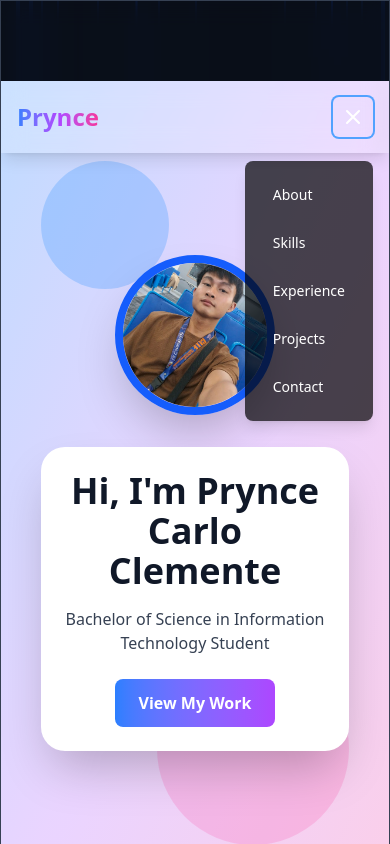
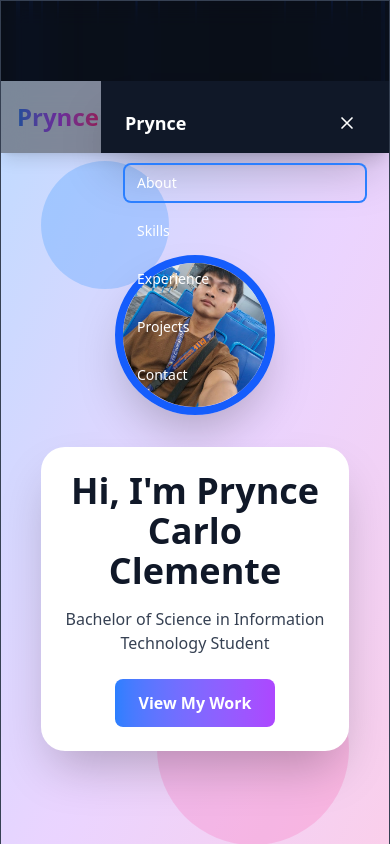
Before and after one commit to Prynce0711/MyPortfolio, a React (Vite) app: page / in a window 390 px wide. Both pictures are taken after a click on the button "Toggle menu". Shown: the top 844 px of the page. Built offline with nearby package versions, Linux system fonts and the light colour scheme.

Commit message:
fix: adjust padding and layout for better responsiveness across components

```diff
--- a/src/components/About.jsx
+++ b/src/components/About.jsx
@@ -61,7 +61,7 @@ export default function About({ aboutText, name }) {
   return (
     <section
       id="about"
-      className="relative p-10 bg-gray-900 text-green-400 font-mono overflow-hidden"
+      className="relative p-6 sm:p-10 bg-gray-900 text-green-400 font-mono overflow-hidden"
     >
       {/* Inline scroll animation */}
       <style>{`
@@ -100,11 +100,11 @@ export default function About({ aboutText, name }) {
         About Me
       </h2>
 
-      <div className="relative z-10 max-w-6xl mx-auto flex flex-col md:flex-row items-center gap-10">
+  <div className="relative z-10 max-w-6xl mx-auto px-4 sm:px-6 flex flex-col md:flex-row items-center gap-6">
         {/* Image */}
         <div
           ref={imageRef}
-          className={`flex-shrink-0 w-full md:w-1/3 transition-all duration-1000 ease-out ${
+          className={`flex-shrink-0 w-full sm:w-2/3 md:w-1/3 max-w-sm transition-all duration-1000 ease-out ${
             imageVisible
               ? "opacity-100 translate-x-0"
               : "opacity-0 -translate-x-10"
@@ -116,7 +116,7 @@ export default function About({ aboutText, name }) {
         {/* Typing text */}
         <div
           ref={textRef}
-          className={`w-full md:w-2/3 bg-gray-900 bg-opacity-80 rounded-3xl p-8 shadow-xl transform transition-all duration-1000 ease-out ${
+          className={`w-full md:w-2/3 bg-gray-900 bg-opacity-80 rounded-3xl p-4 sm:p-8 shadow-xl transform transition-all duration-1000 ease-out ${
             textVisible
               ? "opacity-100 translate-x-0"
               : "opacity-0 translate-x-10"
--- a/src/components/Navbar.jsx
+++ b/src/components/Navbar.jsx
@@ -1,11 +1,66 @@
-import React, { useState } from "react";
-import { motion } from "framer-motion";
+import React, { useEffect, useRef, useState } from "react";
+import { motion, AnimatePresence } from "framer-motion";
 
 export default function Navbar({ brandName, navigationItems }) {
   const [open, setOpen] = useState(false);
+  const menuRef = useRef(null);
+  const firstLinkRef = useRef(null);
 
   // close mobile menu on navigation
   const handleNavClick = () => setOpen(false);
+
+  // Accessibility: trap focus inside menu and close on Escape
+  useEffect(() => {
+    const onKeyDown = (e) => {
+      if (!open) return;
+      if (e.key === "Escape") {
+        setOpen(false);
+      }
+      if (e.key === "Tab") {
+        const focusable = menuRef.current
+          ? Array.from(
+              menuRef.current.querySelectorAll(
+                'a, button, input, textarea, select, [tabindex]:not([tabindex="-1"])'
+              )
+            ).filter((el) => !el.hasAttribute("disabled"))
+          : [];
+        if (focusable.length === 0) return;
+        const first = focusable[0];
+        const last = focusable[focusable.length - 1];
+
+        if (e.shiftKey) {
+          if (document.activeElement === first) {
+            e.preventDefault();
+            last.focus();
+          }
+        } else {
+          if (document.activeElement === last) {
+            e.preventDefault();
+            first.focus();
+          }
+        }
+      }
+    };
+
+    if (open) {
+      document.addEventListener("keydown", onKeyDown);
+      // lock scroll
+      const prev = document.body.style.overflow;
+      document.body.style.overflow = "hidden";
+      // focus first link
+      setTimeout(() => {
+        try {
+          const first = menuRef.current?.querySelector("a");
+          if (first) first.focus();
+        } catch (err) {}
+      }, 50);
+
+      return () => {
+        document.removeEventListener("keydown", onKeyDown);
+        document.body.style.overflow = prev;
+      };
+    }
+  }, [open]);
 
   return (
     <nav className="fixed w-full z-50 backdrop-blur-md bg-white/20 shadow-lg p-4 flex justify-between items-center">
@@ -43,6 +98,8 @@ export default function Navbar({ brandName, navigationItems }) {
       <div className="md:hidden">
         <button
           aria-label="Toggle menu"
+          aria-expanded={open}
+          aria-controls="mobile-menu"
           onClick={() => setOpen((s) => !s)}
           className="text-white p-2 rounded-md focus:outline-none focus:ring-2 focus:ring-blue-400"
         >
@@ -58,24 +115,61 @@ export default function Navbar({ brandName, navigationItems }) {
         </button>
       </div>
 
-      {/* Mobile Menu */}
+      {/* Mobile Menu (animated with overlay) */}
+      <AnimatePresence>
         {open && (
-        <div className="md:hidden absolute top-full right-4 mt-2 bg-black/70 backdrop-blur rounded-lg p-4 shadow-lg">
-          <ul className="flex flex-col gap-3">
+          <>
+            <motion.div
+              key="overlay"
+              initial={{ opacity: 0 }}
+              animate={{ opacity: 1 }}
+              exit={{ opacity: 0 }}
+              onClick={() => setOpen(false)}
+              className="fixed inset-0 z-40 bg-black/40 md:hidden"
+            />
+
+            <motion.aside
+              key="menu"
+              id="mobile-menu"
+              ref={menuRef}
+              role="dialog"
+              aria-modal="true"
+              initial={{ x: '100%' }}
+              animate={{ x: 0 }}
+              exit={{ x: '100%' }}
+              transition={{ type: 'spring', stiffness: 300, damping: 30 }}
+              className="fixed top-0 right-0 z-50 w-72 max-w-[80%] h-full p-6 bg-gray-900 text-white shadow-2xl md:hidden"
+            >
+              <div className="flex items-center justify-between mb-6">
+                <div className="text-lg font-bold">{brandName}</div>
+                <button
+                  aria-label="Close menu"
+                  onClick={() => setOpen(false)}
+                  className="p-2 rounded focus:outline-none focus:ring-2 focus:ring-blue-400"
+                >
+                  <svg xmlns="http://www.w3.org/2000/svg" className="h-5 w-5" fill="none" viewBox="0 0 24 24" stroke="currentColor">
+                    <path strokeLinecap="round" strokeLinejoin="round" strokeWidth={2} d="M6 18L18 6M6 6l12 12" />
+                  </svg>
+                </button>
+              </div>
+
+              <nav className="flex flex-col gap-3" aria-label="Mobile navigation">
                 {navigationItems.map((item, index) => (
-              <li key={`mobile-nav-${index}`} className="text-white">
                   <a
+                    key={`mobile-nav-${index}`}
                     href={typeof item === 'object' ? item.href : `#${item}`}
                     onClick={handleNavClick}
-                  className="block px-3 py-2 rounded-md text-sm font-medium hover:bg-white/10"
+                    ref={index === 0 ? firstLinkRef : null}
+                    className="block px-3 py-2 rounded-md text-sm font-medium hover:bg-white/10 focus:outline-none focus:ring-2 focus:ring-blue-500"
                   >
                     {typeof item === 'object' ? item.label : item}
                   </a>
-              </li>
                 ))}
-          </ul>
-        </div>
+              </nav>
+            </motion.aside>
+          </>
         )}
+      </AnimatePresence>
     </nav>
   );
 }
--- a/src/components/Skills.jsx
+++ b/src/components/Skills.jsx
@@ -2,7 +2,7 @@ export default function Skills({ skillCategories }) {
   return (
     <section
       id="skills"
-      className="p-10 bg-gray-900 text-gray-100"
+      className="p-6 sm:p-10 bg-gray-900 text-gray-100"
     >
       <h2 className="text-4xl font-bold mb-10 text-center">Skills</h2>
 
@@ -25,11 +25,11 @@ export default function Skills({ skillCategories }) {
               {category.category}
             </h3>
 
-            <div className="flex flex-wrap gap-6 justify-center">
+            <div className="flex flex-wrap gap-4 sm:gap-6 justify-center">
               {category.skills.map((skill, skillIndex) => (
                 <div
                   key={`skill-${skill.name}-${skillIndex}`}
-                  className={`flex flex-col items-center gap-2 px-4 py-3 bg-gray-800 rounded-lg shadow-md hover:shadow-xl transition transform hover:scale-105 animate-float ${skill.color}`}
+                  className={`flex flex-col items-center gap-2 px-3 sm:px-4 py-2 sm:py-3 min-w-[120px] sm:min-w-[140px] bg-gray-800 rounded-lg shadow-md hover:shadow-xl transition transform hover:scale-105 animate-float ${skill.color}`}
                   style={{ animationDelay: `${(categoryIndex * category.skills.length + skillIndex) * 0.1}s` }}
                 >
                   <div className="text-2xl">
--- a/src/components/experience.jsx
+++ b/src/components/experience.jsx
@@ -55,7 +55,7 @@ export default function Experience({ experiences = [] }) {
   const experienceList = experiences.length > 0 ? experiences : defaultExperiences;
 
   return (
-    <section id="experience" className="relative min-h-screen flex items-center justify-center text-white py-16 px-6 overflow-hidden">
+    <section id="experience" className="relative min-h-[auto] flex items-center justify-center text-white py-12 px-4 sm:py-16 sm:px-6 overflow-hidden">
       {/* 🔥 Animated Dark Gradient Background */}
       <motion.div
         className="absolute inset-0 bg-gradient-to-r from-gray-950 via-gray-900 to-gray-950"
@@ -74,25 +74,14 @@ export default function Experience({ experiences = [] }) {
           Work Experience
         </motion.h2>
 
-        {/* 🔁 Infinite Looping Cards with Enhanced Mapping */}
-        <motion.div
-          className="flex space-x-8 w-max"
-          animate={{ x: ["0%", "-50%"] }}
-          transition={{
-            duration: 30,
-            repeat: Infinity,
-            ease: "linear",
-          }}
-        >
-          {/* Duplicate experiences for seamless loop */}
-          {[...experienceList, ...experienceList].map((exp, index) => (
-            <TiltCard
-              key={index}
-              exp={exp}
-              index={index % experienceList.length}
-            />
-          ))}
-        </motion.div>
+        {/* Cards: horizontally scrollable on small screens, static grid on larger screens */}
+        <div className="w-full overflow-x-auto py-4">
+          <div className="flex gap-6 items-stretch">
+            {experienceList.map((exp, index) => (
+              <TiltCard key={index} exp={exp} index={index} />
+            ))}
+          </div>
+        </div>
       </div>
     </section>
   );
```
Lines whose indentation alone changed are shown as unchanged.
